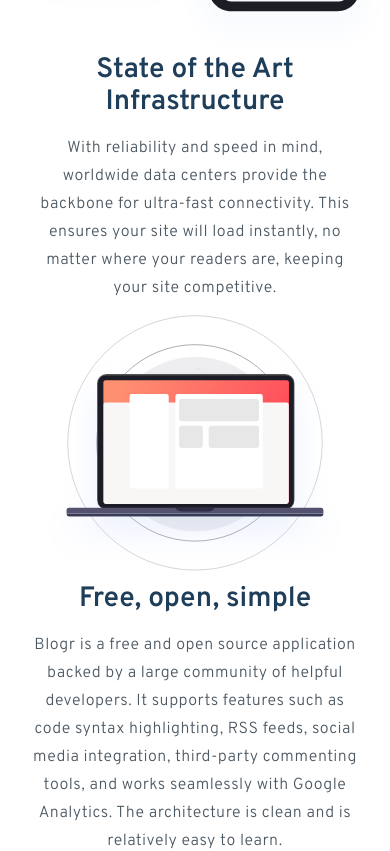
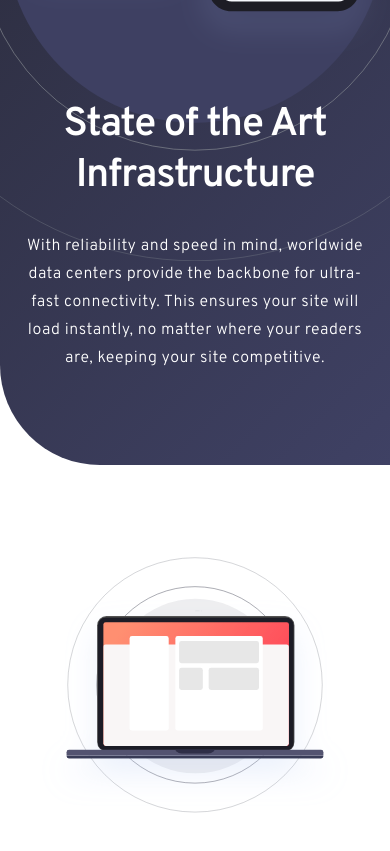
Before and after one commit to vanderms/blogr-landing-page, a Next.js app: page / in a window 390 px wide. Shown: the part 2220-3071 px from the top of the page. Built offline with nearby package versions, Linux system fonts and the light colour scheme.

Commit message:
implement section product mobile design

```diff
--- a/styles/_section-product.scss
+++ b/styles/_section-product.scss
@@ -43,7 +43,7 @@
     }
   }
 
-  article{
+  article {
     @include margin-container;
   }
 
@@ -68,15 +68,15 @@
     color: #4c5862;
   }
 
-  .article-editor{
+  .article-editor {
     margin-top: 46px;
   }
 
-  .article-content-management{
+  .article-content-management {
     margin-top: 40px;
   }
 
-  .image-phones-container{
+  .image-phones-container {
     margin-top: 100px;
     padding-bottom: math.percentage(math.div(579, 552));
     position: relative;
@@ -87,4 +87,64 @@
       height: auto;
     }
   }
+
+  .article-infrastructure {
+    margin-top: -175px;
+    background: linear-gradient(135deg, #2d2e40 0%, #3f4164 100%);
+    border-radius: 0px 100px;
+    padding-top: 221px;
+    padding-bottom: 93px;
+    width: 100%;
+    position: relative;
+    z-index: -1;
+    overflow: hidden;
+
+    @include padding-container();
+
+    .title {
+      font-size: 40px;
+      line-height: 51px;
+      letter-spacing: -1.2px;
+      color: #ffffff;
+    }
+
+    .text {
+      margin-top: 30px;
+      color: #ffffff;
+    }
+
+    &::before{
+      content: '';
+      position: absolute;
+      top: 0;
+      left: 0;
+      display: block;
+      width: 100%;
+      padding-bottom: math.percentage(math.div(367, 375));
+      background-image: url(/images/bg-pattern-circles.svg);
+      background-position: center bottom;
+      background-size: 168%;
+      z-index: -1;
+    }
+  }
+
+  .picture-laptop {
+    margin-top: 79px;
+    padding-bottom: math.percentage(math.div(359, 498));
+    position: relative;
+
+    .image-laptop {
+      position: absolute;
+      width: 100%;
+      height: auto;
+    }
+  }
+
+  .article-open-source{
+    margin-top: 46px;
+  }
+
+  .article-tooling{
+    margin-top: 40px;
+  }
 }
```
